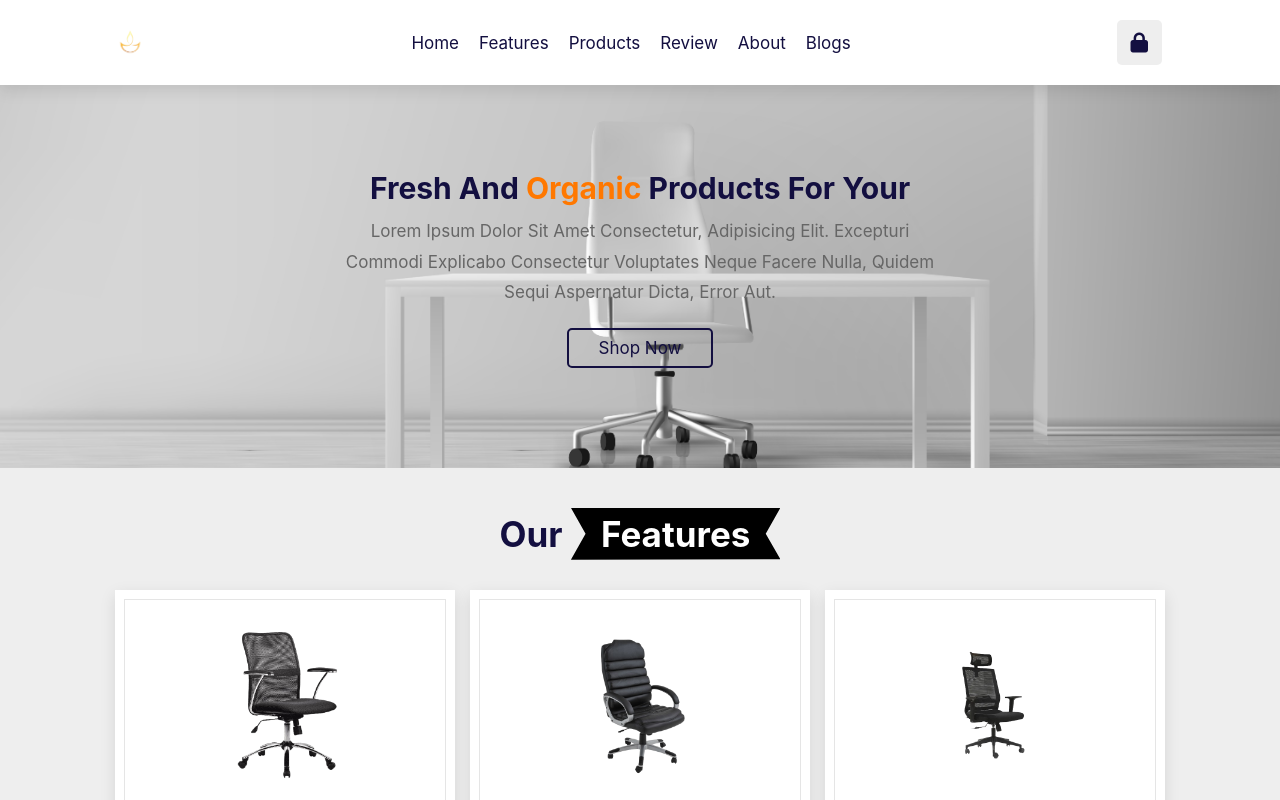
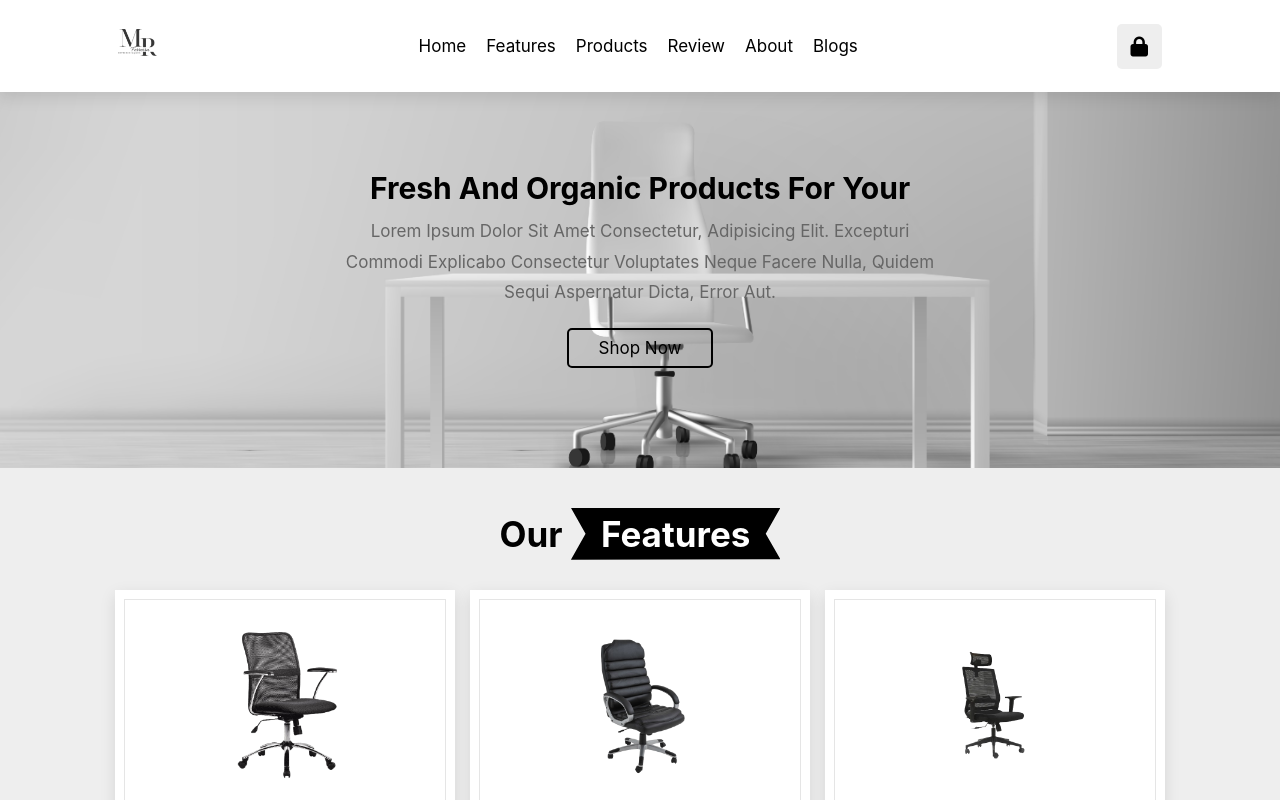
Before and after one commit to mateus040/app-mrferreira, a React (Create React App) app: page / in a window 1280 px wide. Shown: the top 800 px of the page. Built offline with nearby package versions, Linux system fonts and the light colour scheme.

Commit message:
style: atualizando configuração de estilos

```diff
--- a/src/App.css
+++ b/src/App.css
@@ -3,7 +3,7 @@
 
 :root {
     --orange: #ff7800;
-    --black: #130f40;
+    --black: #000;
     --light-color: #666;
     --box-shadow: 0 .5rem 1.5rem rgba(0,0,0,.1);
     --border: .2rem solid rgba(0,0,0,.1);
@@ -71,7 +71,7 @@ footer {
 }
 
 .btn:hover {
-    background: var(--orange);
+    background: var(--black);
     color: #fff;
 }
 
--- a/src/components/Header.jsx
+++ b/src/components/Header.jsx
@@ -1,6 +1,6 @@
 import React, { useEffect } from "react";
 import '../styles/header.css';
-import logo from '../assets/logo.png';
+import logo from '../assets/logo.jpeg';
 import FormLogin from "./FormLogin";
 
 const Header = () => {
--- a/src/components/Home.jsx
+++ b/src/components/Home.jsx
@@ -5,7 +5,7 @@ const Home = () => {
     return (
         <div className="home-content" id="home">
             <div className="content">
-                <h3>Fresh and <span>organic</span> Products for your</h3>
+                <h3>Fresh and organic Products for your</h3>
                 <p>Lorem ipsum dolor sit amet consectetur, adipisicing elit. Excepturi commodi explicabo consectetur voluptates neque facere nulla, quidem sequi aspernatur dicta, error aut.</p>
                 <a href="" className="btn">Shop Now</a>
             </div>
--- a/src/styles/footer.css
+++ b/src/styles/footer.css
@@ -27,7 +27,7 @@
 }
 
 .footer .box-container .box .links i {
-    color: var(--orange);
+    color: var(--black);
     padding-right: .5rem;
 }
 
@@ -40,6 +40,10 @@
     font-size: 1.5rem;
     color: var(--light-color);
     padding: 1rem 0;
+}
+
+.footer .box-container .box img {
+    height: 30rem;
 }
 
 .footer .box-container .box .share a {
@@ -55,7 +59,7 @@
 }
 
 .footer .box-container .box .share a:hover {
-    background: var(--orange);
+    background: var(--black);
     color: #fff;
 }
 
@@ -76,10 +80,10 @@
     padding: 1rem;
     padding-top: 2.5rem;
     font-size: 2rem;
-    color: var(--black);
+    color: var(--light-color);
     border-top: var(--border);
 }
 
 .footer .credit span {
-    color: var(--orange);
+    color: var(--black);
 }
--- a/src/styles/header.css
+++ b/src/styles/header.css
@@ -13,8 +13,7 @@
 }
 
 .header .logo img{
-    font-size: 2.5rem;
-    height: 3rem;
+    height: 5rem;
 }
 
 .header .navbar a {
@@ -41,7 +40,7 @@
 }
 
 .header .icons div:hover {
-    background: var(--orange);
+    background: var(--black);
     color: #fff;
 }
 
@@ -90,7 +89,7 @@
 }
 
 .header .login-form p a {
-    color: var(--orange);
+    color: var(--black);
     text-decoration: underline;
 }
 
```
Also changed, not shown: src/assets/logo.jpeg (added), src/assets/logo.png (deleted).
